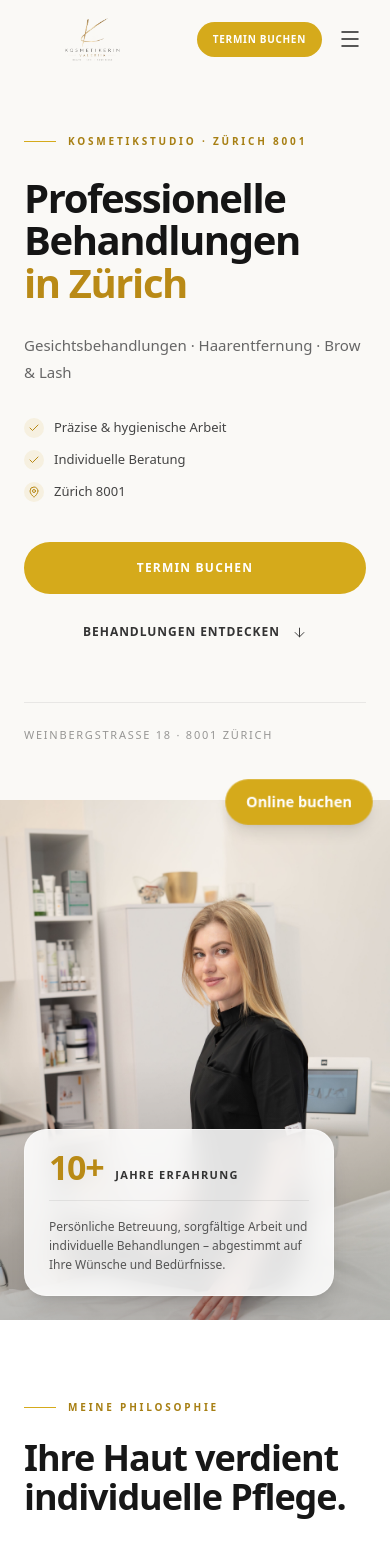
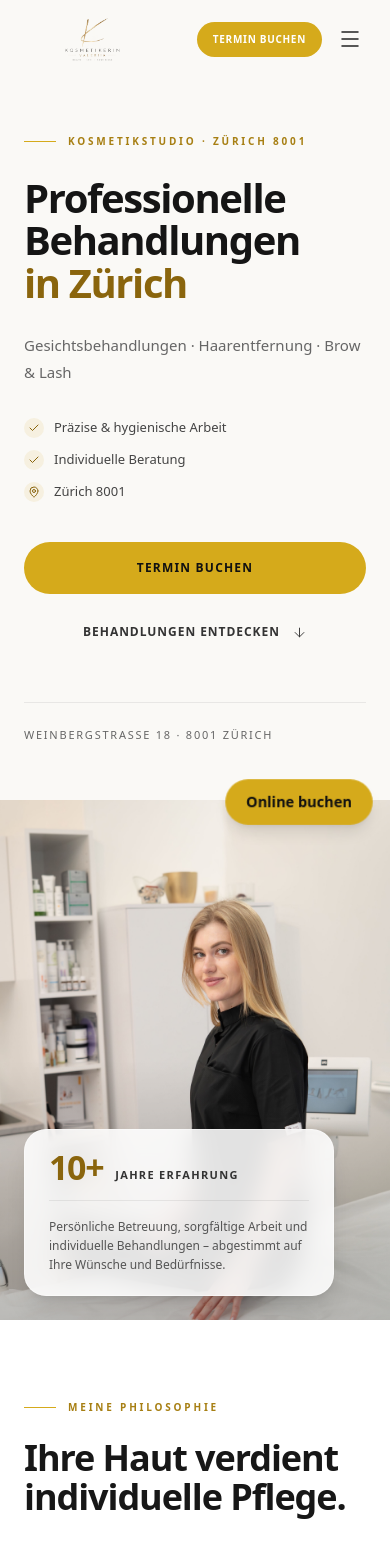
Before and after one commit to JeyRichmond/kosmetikerin-valeriia, a Next.js app: page / in a window 390 px wide. Shown: the top 1550 px of the page. Built offline with nearby package versions, Linux system fonts and the light colour scheme.

Commit message:
improve accessibility and contrast

```diff
--- a/components/FloatingBookingButton.tsx
+++ b/components/FloatingBookingButton.tsx
@@ -11,7 +11,7 @@ export default function FloatingBookingButton() {
       className="
         fixed bottom-5 right-5 z-50
         px-5 py-3 rounded-full
-        bg-(--brand-gold) text-white
+        bg-(--brand-gold) text-[#111111]
         text-sm font-semibold
         shadow-lg
         floating-booking
--- a/components/Footer.tsx
+++ b/components/Footer.tsx
@@ -22,7 +22,6 @@ const content = {
     instagram: "Instagram",
     whatsapp: "WhatsApp",
     location: "Zürich · 8001",
-    copyright: "© 2026 Kosmetikerin Valeriia",
     design: "Richmond Design",
   },
 
@@ -38,7 +37,6 @@ const content = {
     instagram: "Instagram",
     whatsapp: "WhatsApp",
     location: "Zürich · 8001",
-    copyright: "© 2026 Kosmetikerin Valeriia",
     design: "Richmond Design",
   },
 
@@ -54,7 +52,6 @@ const content = {
     instagram: "Instagram",
     whatsapp: "WhatsApp",
     location: "Цюрих · 8001",
-    copyright: "© 2026 Kosmetikerin Valeriia",
     design: "Richmond Design",
   },
 } as const;
@@ -141,10 +138,11 @@ export default function Footer({ lang }: Props) {
         </div>
 
         {/* BOTTOM */}
-        <div className="mt-10 flex flex-col gap-3 border-t border-white/8 pt-6 pb-2 text-[11px] text-white/45 sm:flex-row sm:items-center sm:justify-between">
+<div className="mt-10 flex flex-col gap-3 border-t border-white/8 pt-6 pb-2 text-[11px] text-white/45 sm:flex-row sm:items-center sm:justify-between">
+  <p>© {new Date().getFullYear()} Kosmetikerin Valeriia</p>
 
-          <p>{t.design}</p>
-        </div>
+  <p>{t.design}</p>
+</div>
       </div>
     </footer>
   );
--- a/components/sections/HeroSection.tsx
+++ b/components/sections/HeroSection.tsx
@@ -39,7 +39,7 @@ export default function HeroSection({ t }: Props) {
   const { openBooking } = useBooking();
 
   const handleBooking = () => {
-  openBooking();
+    openBooking();
   };
 
   const scrollToServices = () => {
@@ -75,7 +75,7 @@ export default function HeroSection({ t }: Props) {
             <h1 className="max-w-150 text-[40px] font-semibold leading-[1.06] tracking-[-0.035em] text-[#151515] sm:text-[50px] lg:text-[54px] xl:text-[64px]">
               <span className="block">{t.hero.titleLine1}</span>
               <span className="block">{t.hero.titleLine2}</span>
-              <span className="block text-[#B98A16]">
+              <span className="block text-[#8A650D]">
                 {t.hero.titleAccent}
               </span>
             </h1>
@@ -88,7 +88,7 @@ export default function HeroSection({ t }: Props) {
             {/* Trust */}
             <div className="mt-8 flex flex-col gap-3 sm:flex-row sm:flex-wrap sm:gap-x-7">
               <div className="flex items-center gap-2.5">
-                <span className="flex h-5 w-5 shrink-0 items-center justify-center rounded-full bg-[#D5AA1B]/10 text-[#B98A16]">
+                <span className="flex h-5 w-5 shrink-0 items-center justify-center rounded-full bg-[#D5AA1B]/10 text-[#8A650D]">
                   <Check size={12} strokeWidth={2} />
                 </span>
 
@@ -98,7 +98,7 @@ export default function HeroSection({ t }: Props) {
               </div>
 
               <div className="flex items-center gap-2.5">
-                <span className="flex h-5 w-5 shrink-0 items-center justify-center rounded-full bg-[#D5AA1B]/10 text-[#B98A16]">
+                <span className="flex h-5 w-5 shrink-0 items-center justify-center rounded-full bg-[#D5AA1B]/10 text-[#8A650D]">
                   <Check size={12} strokeWidth={2} />
                 </span>
 
@@ -108,7 +108,7 @@ export default function HeroSection({ t }: Props) {
               </div>
 
               <div className="flex items-center gap-2.5">
-                <span className="flex h-5 w-5 shrink-0 items-center justify-center rounded-full bg-[#D5AA1B]/10 text-[#B98A16]">
+                <span className="flex h-5 w-5 shrink-0 items-center justify-center rounded-full bg-[#D5AA1B]/10 text-[#8A650D]">
                   <MapPin size={12} strokeWidth={2} />
                 </span>
 
@@ -123,7 +123,7 @@ export default function HeroSection({ t }: Props) {
               <button
                 type="button"
                 onClick={handleBooking}
-                className="inline-flex min-h-13 items-center justify-center rounded-full bg-[#D5AA1B] px-8 text-[12px] font-semibold uppercase tracking-widest text-white transition-all duration-300 hover:bg-[#B98A16] hover:shadow-lg active:scale-[0.98]"
+                className="inline-flex min-h-13 items-center justify-center rounded-full bg-[#D5AA1B] px-8 text-[12px] font-semibold uppercase tracking-widest text-[#111111] transition-all duration-300 hover:bg-[#B98A16] hover:shadow-lg active:scale-[0.98]"
               >
                 {t.hero.primaryCta}
               </button>
@@ -131,7 +131,7 @@ export default function HeroSection({ t }: Props) {
               <button
                 type="button"
                 onClick={scrollToServices}
-                className="group inline-flex min-h-13 items-center justify-center gap-3 rounded-full px-6 text-[12px] font-semibold uppercase tracking-[0.08em] text-[#333] transition-colors hover:text-[#B98A16]"
+                className="group inline-flex min-h-13 items-center justify-center gap-3 rounded-full px-6 text-[12px] font-semibold uppercase tracking-[0.08em] text-[#333] transition-colors hover:text-[#8A650D]"
               >
                 {t.hero.secondaryCta}
 
@@ -145,7 +145,7 @@ export default function HeroSection({ t }: Props) {
 
             {/* Address */}
             <div className="mt-11 border-t border-black/[0.07] pt-6">
-              <p className="text-[11px] uppercase tracking-[0.16em] text-black/40">
+              <p className="text-[11px] uppercase tracking-[0.16em] text-[#666]">
                 {t.hero.address}
               </p>
             </div>
@@ -170,7 +170,7 @@ export default function HeroSection({ t }: Props) {
           <div className="absolute bottom-6 left-6 right-6 sm:bottom-8 sm:left-8 sm:right-auto lg:bottom-10 lg:left-10">
             <div className="max-w-77.5 rounded-[22px] border border-white/40 bg-white/88 px-6 py-5 shadow-xl backdrop-blur-md">
               <div className="flex items-end gap-3">
-                <span className="text-[34px] font-semibold leading-none tracking-[-0.04em] text-[#B98A16]">
+                <span className="text-[34px] font-semibold leading-none tracking-[-0.04em] text-[#8A650D]">
                   {t.hero.experienceNumber}
                 </span>
 
@@ -188,7 +188,7 @@ export default function HeroSection({ t }: Props) {
           </div>
 
           {/* Location Badge */}
-          <div className="absolute right-5 top-5 hidden rounded-full border border-white/30 bg-black/20 px-4 py-2 backdrop-blur-md sm:block lg:right-8 lg:top-8">
+          <div className="absolute right-5 top-5 hidden rounded-full border border-white/30 bg-black/30 px-4 py-2 backdrop-blur-md sm:block lg:right-8 lg:top-8">
             <span className="text-[10px] font-medium uppercase tracking-[0.16em] text-white">
               {t.hero.locationBadge}
             </span>
```
